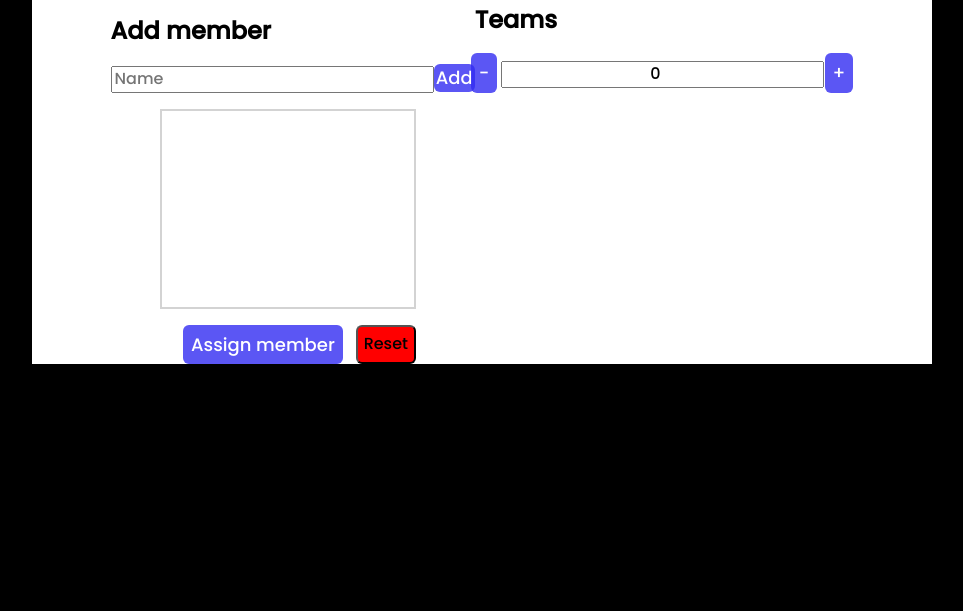
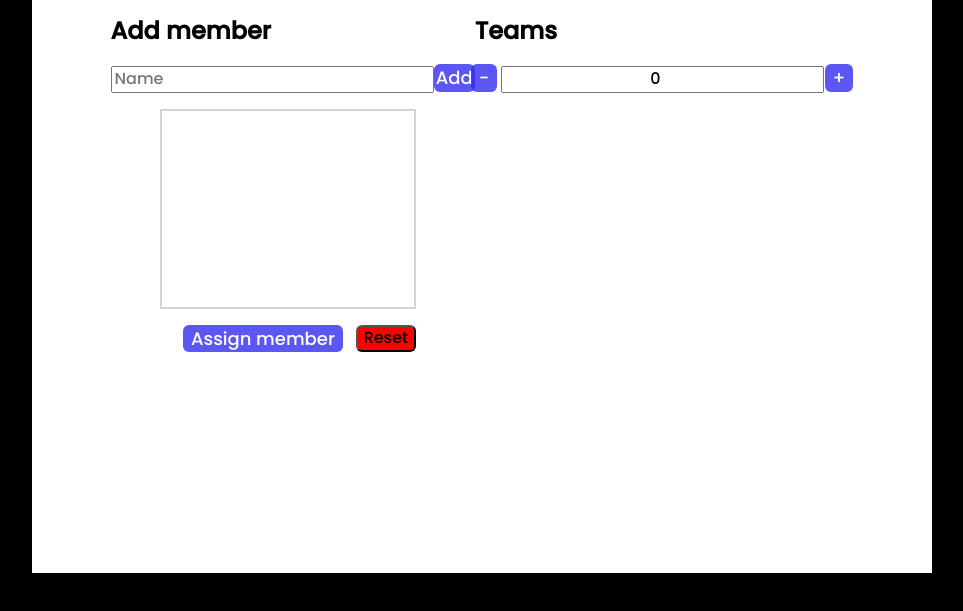
Before and after one commit to Raulanthropos/team-generator, a plain HTML site: page index.html in a window 1280 px wide. Shown: the part 63-674 px from the top of the page, without its empty margins (158-1121 px from the left). Drawn offline with Linux system fonts and the light colour scheme.

Commit message:
minor changes

```diff
--- a/css/style.css
+++ b/css/style.css
@@ -11,24 +11,19 @@ body {
   background-color: black;
 }
 
-.main-container {
+.main-container, .bottom-container {
   max-width: 900px;
   background-color: #fff;
   display: flex;
   align-items: center;
   justify-content: center;
   margin: auto;
-  flex-wrap: wrap;
 }
 
 .bottom-container {
-  max-width: 900px;
-  background-color: #fff;
-  display: flex;
-  align-items: center;
-  justify-content: center;
-  margin: auto;
+    height: 60vh;
   gap: 2vw;
+  align-items: flex-start;
 }
 
 .teams-container {
@@ -95,7 +90,7 @@ body {
 }
 
 .button-minus-plus {
-  padding: 8px;
+  padding: 2px 8px;
 }
 
 .buttons {
```
